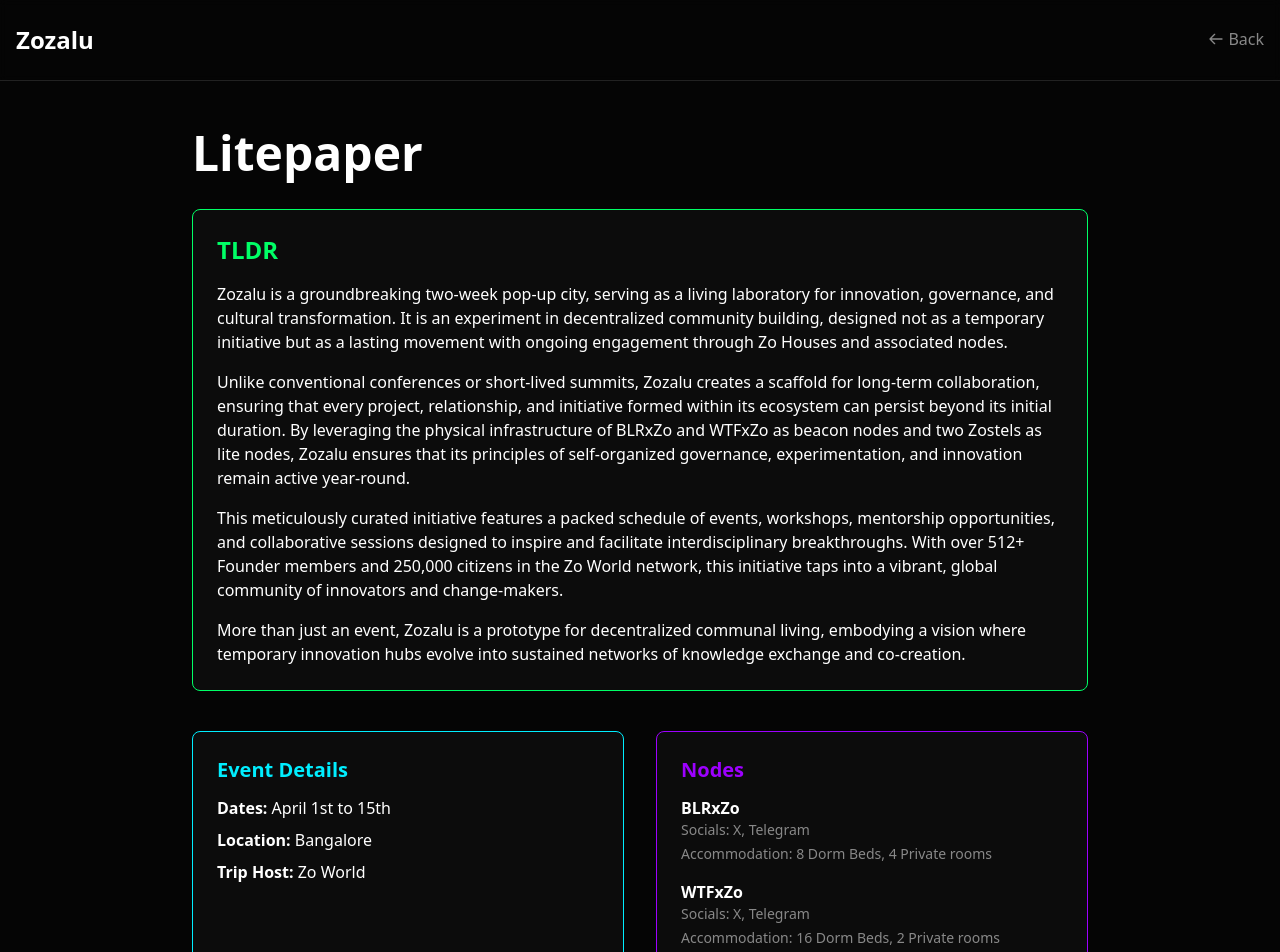
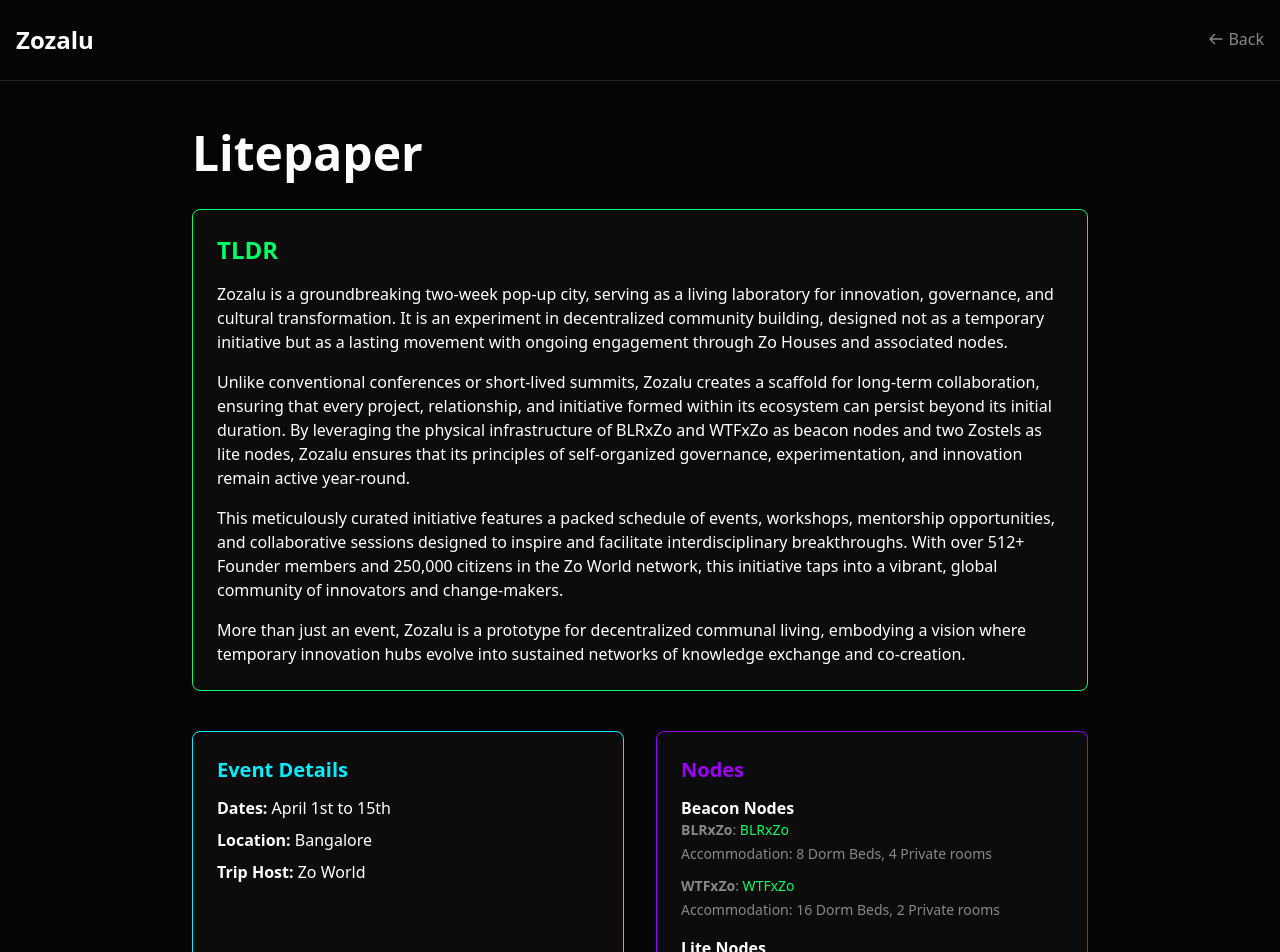
Before and after one commit to ZoHouse/Zozalu, a Next.js app in the folder website/: page /litepaper in a window 1280 px wide. Shown: the top 952 px of the page. Built offline with nearby package versions, Linux system fonts and the light colour scheme.

Commit message:
Update litepaper page with improved node structure and links

```diff
--- a/website/src/app/litepaper/page.tsx
+++ b/website/src/app/litepaper/page.tsx
@@ -34,14 +34,27 @@
           <div className="bg-secondary p-6 rounded-lg border border-neon-purple">
             <h3 className="text-xl font-semibold mb-3 text-neon-purple">Nodes</h3>
             <div className="mb-4">
-              <h4 className="font-semibold">BLRxZo</h4>
-              <p className="text-sm text-muted mb-1">Socials: X, Telegram</p>
-              <p className="text-sm text-muted">Accommodation: 8 Dorm Beds, 4 Private rooms</p>
+              <h4 className="font-semibold">Beacon Nodes</h4>
+              <div className="mb-3">
+                <p className="text-sm text-muted mb-1">
+                  <strong>BLRxZo</strong>: <Link href="https://x.com/BLRxZo" target="_blank" rel="noopener noreferrer" className="text-primary hover:underline">BLRxZo</Link>
+                </p>
+                <p className="text-sm text-muted">Accommodation: 8 Dorm Beds, 4 Private rooms</p>
+              </div>
+              <div className="mb-3">
+                <p className="text-sm text-muted mb-1">
+                  <strong>WTFxZo</strong>: <Link href="https://x.com/WTFxZo" target="_blank" rel="noopener noreferrer" className="text-primary hover:underline">WTFxZo</Link>
+                </p>
+                <p className="text-sm text-muted">Accommodation: 16 Dorm Beds, 2 Private rooms</p>
+              </div>
             </div>
             <div>
-              <h4 className="font-semibold">WTFxZo</h4>
-              <p className="text-sm text-muted mb-1">Socials: X, Telegram</p>
-              <p className="text-sm text-muted">Accommodation: 16 Dorm Beds, 2 Private rooms</p>
+              <h4 className="font-semibold">Lite Nodes</h4>
+              <div>
+                <p className="text-sm text-muted mb-1">
+                  <strong>Zostel</strong>: <Link href="https://www.zostel.com/zostel/bangalore/" target="_blank" rel="noopener noreferrer" className="text-primary hover:underline">Zostel Bangalore</Link>
+                </p>
+              </div>
             </div>
           </div>
         </div>
```
